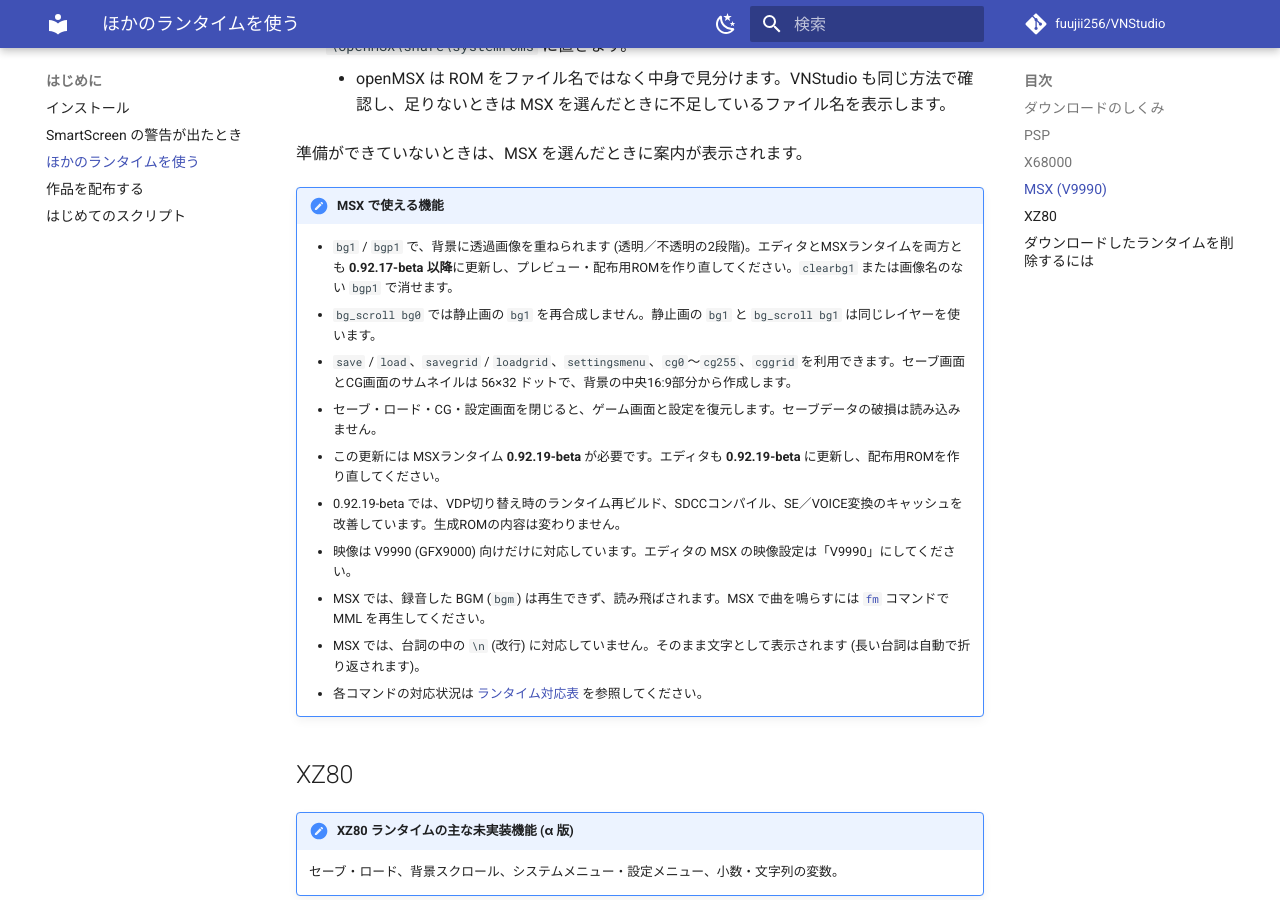
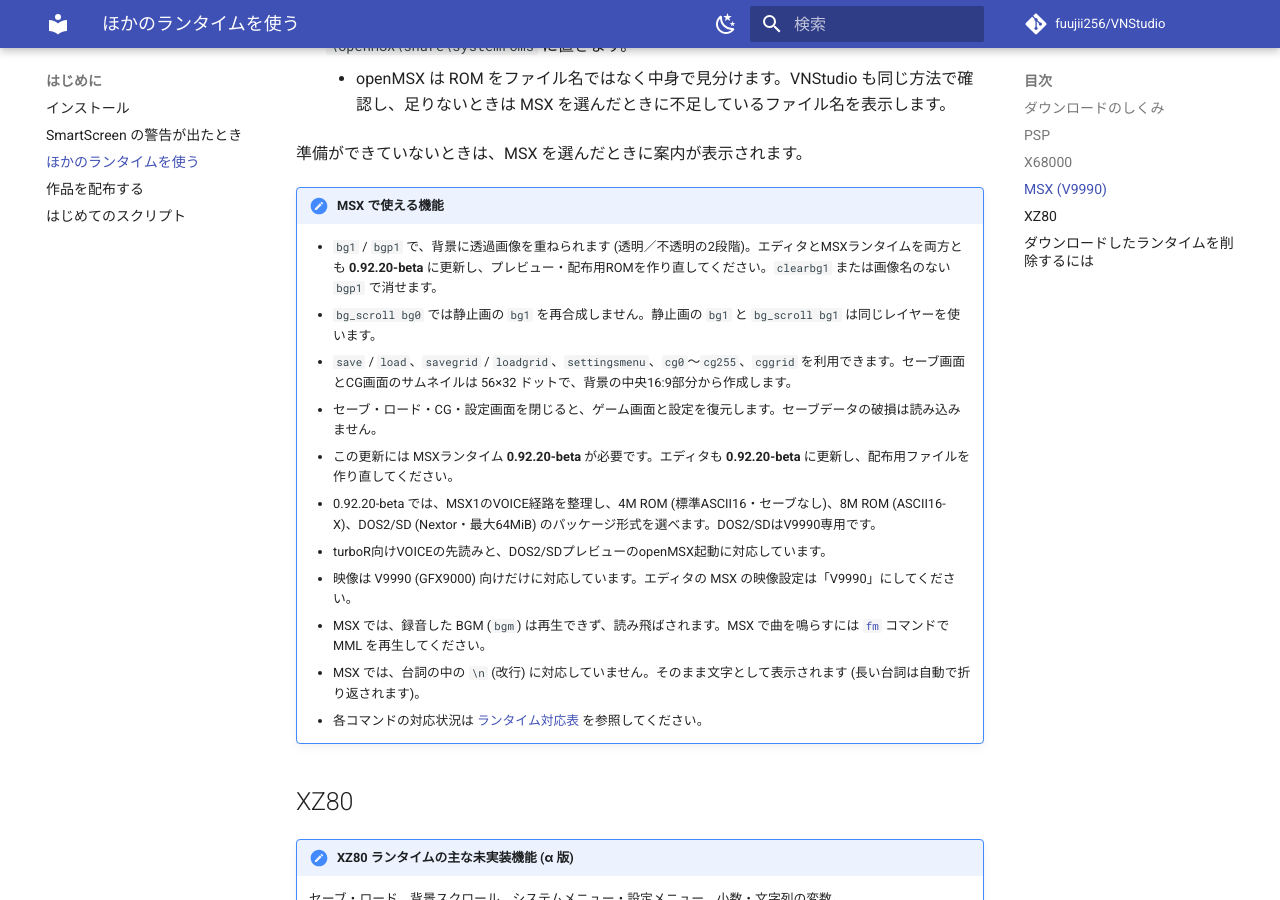
Before and after one commit to fuujii256/VNStudio, an MkDocs documentation site: the page built from docs/getting-started/runtimes.md, in a window 1280 px wide and 900 px high, scrolled down 3389 px. Built offline with MkDocs 1.6.1 and Material for MkDocs 9.7.7, drawn with Linux system fonts in a browser that asks for light colours; comment, search, counter and statistics services are not loaded.

```diff
--- a/docs/getting-started/runtimes.md
+++ b/docs/getting-started/runtimes.md
@@ -82,12 +82,13 @@ MSX のプレビューには、エミュレータ **openMSX** を使います。
 準備ができていないときは、MSX を選んだときに案内が表示されます。
 
 !!! note "MSX で使える機能"
-    - `bg1` / `bgp1` で、背景に透過画像を重ねられます (透明／不透明の2段階)。エディタとMSXランタイムを両方とも **0.92.17-beta 以降**に更新し、プレビュー・配布用ROMを作り直してください。`clearbg1` または画像名のない `bgp1` で消せます。
+    - `bg1` / `bgp1` で、背景に透過画像を重ねられます (透明／不透明の2段階)。エディタとMSXランタイムを両方とも **0.92.20-beta** に更新し、プレビュー・配布用ROMを作り直してください。`clearbg1` または画像名のない `bgp1` で消せます。
     - `bg_scroll bg0` では静止画の `bg1` を再合成しません。静止画の `bg1` と `bg_scroll bg1` は同じレイヤーを使います。
     - `save` / `load`、`savegrid` / `loadgrid`、`settingsmenu`、`cg0`〜`cg255`、`cggrid` を利用できます。セーブ画面とCG画面のサムネイルは 56×32 ドットで、背景の中央16:9部分から作成します。
     - セーブ・ロード・CG・設定画面を閉じると、ゲーム画面と設定を復元します。セーブデータの破損は読み込みません。
-    - この更新には MSXランタイム **0.92.19-beta** が必要です。エディタも **0.92.19-beta** に更新し、配布用ROMを作り直してください。
-    - 0.92.19-beta では、VDP切り替え時のランタイム再ビルド、SDCCコンパイル、SE／VOICE変換のキャッシュを改善しています。生成ROMの内容は変わりません。
+    - この更新には MSXランタイム **0.92.20-beta** が必要です。エディタも **0.92.20-beta** に更新し、配布用ファイルを作り直してください。
+    - 0.92.20-beta では、MSX1のVOICE経路を整理し、4M ROM (標準ASCII16・セーブなし)、8M ROM (ASCII16-X)、DOS2/SD (Nextor・最大64MiB) のパッケージ形式を選べます。DOS2/SDはV9990専用です。
+    - turboR向けVOICEの先読みと、DOS2/SDプレビューのopenMSX起動に対応しています。
     - 映像は V9990 (GFX9000) 向けだけに対応しています。エディタの MSX の映像設定は「V9990」にしてください。
     - MSX では、録音した BGM (`bgm`) は再生できず、読み飛ばされます。MSX で曲を鳴らすには [`fm`](../reference/commands/audio.md#fm-play) コマンドで MML を再生してください。
     - MSX では、台詞の中の `\n` (改行) に対応していません。そのまま文字として表示されます (長い台詞は自動で折り返されます)。
```
Also changed, not shown: CHANGELOG/core.md (+8 -0 lines), README.md (+1 -1 lines), docs/getting-started/distribute.md (+4 -3 lines), docs/getting-started/install.md (+2 -2 lines), docs/reference/index.md (+1 -1 lines), docs/reference/runtime-support.md (+1 -1 lines), 2 other files.
